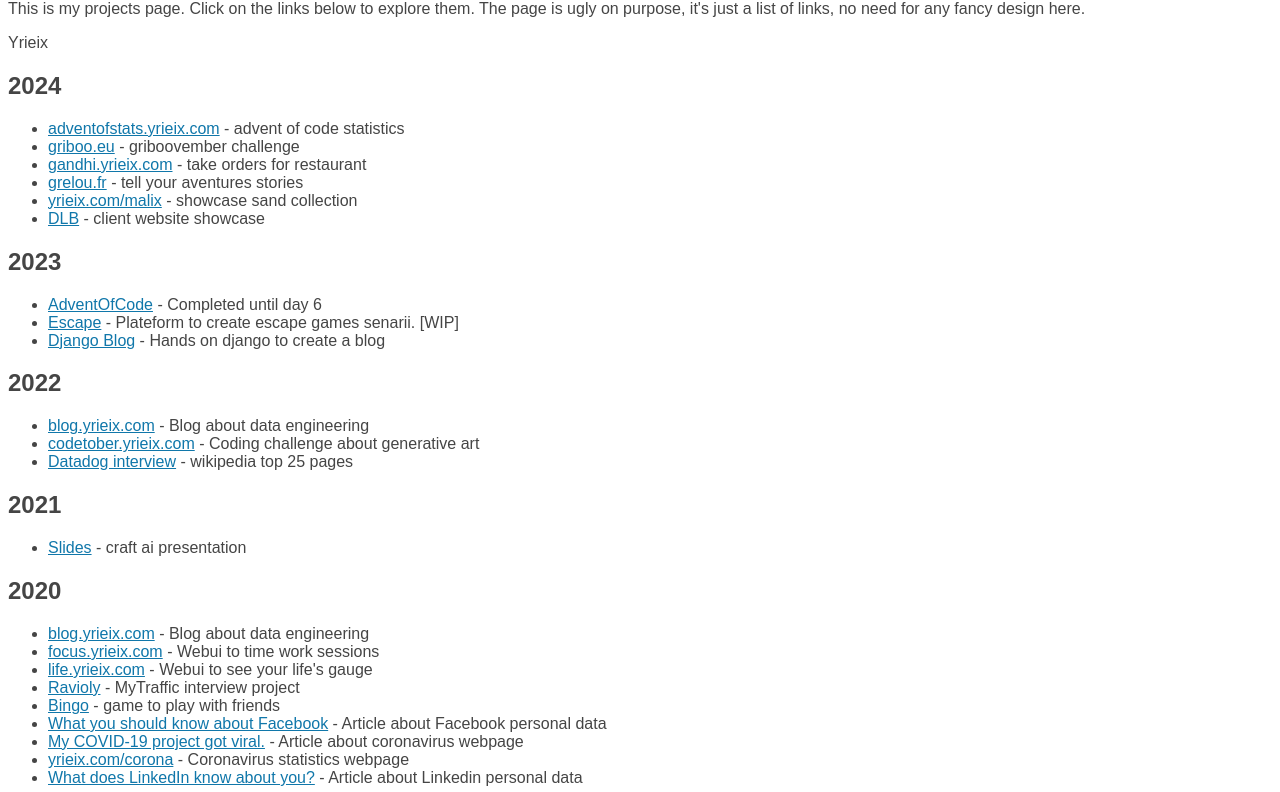
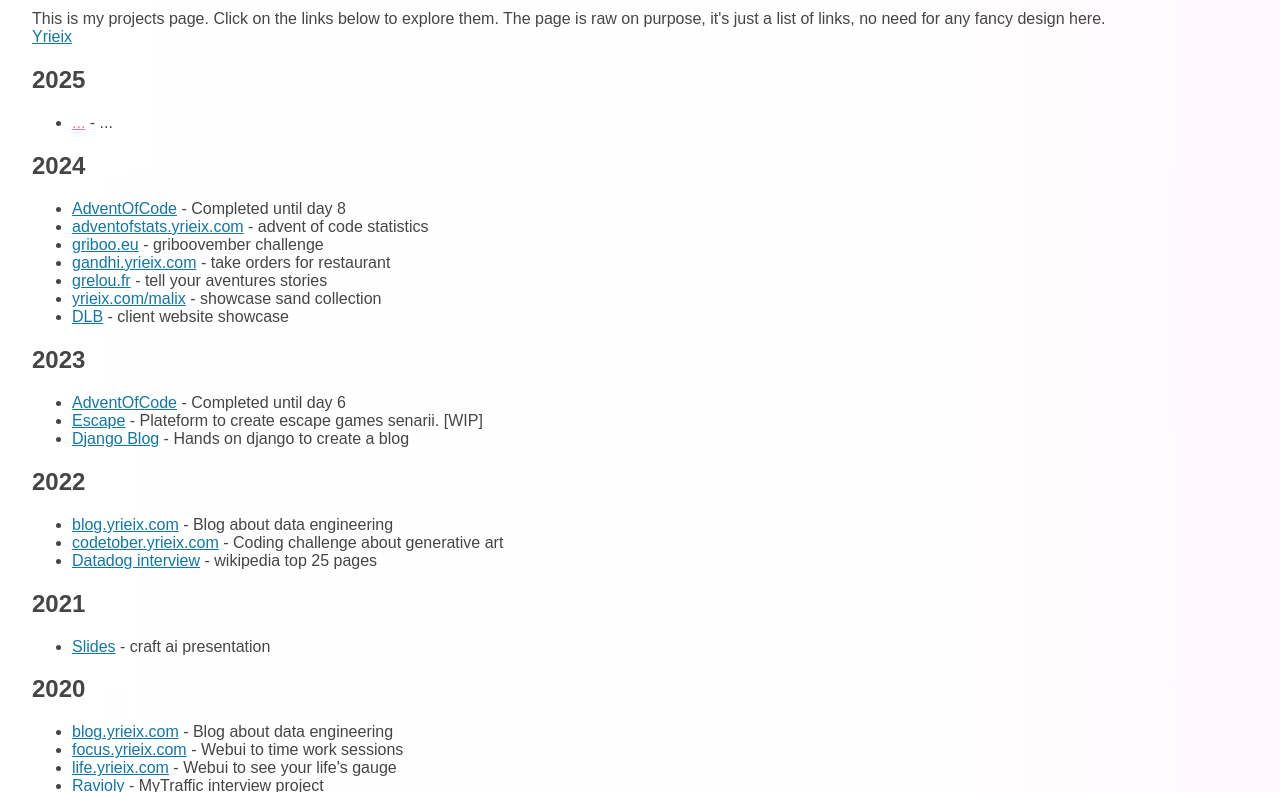
Before and after one commit to yleprince/projects, a plain HTML site: page index.html in a window 1280 px wide. Shown: the part 81-873 px from the top of the page. Drawn offline with Linux system fonts and the light colour scheme.

Commit message:
update 2025 + some custom css

```diff
--- a/index.html
+++ b/index.html
@@ -9,6 +9,9 @@
         body {
             font-family: Arial, sans-serif;
             color: #454545;
+            margin: 2em;
+            background: rgb(255,255,255);
+            background: linear-gradient(90deg, rgba(255,255,255,1) 0%, rgba(255,254,254,1) 72%, rgba(255,248,254,1) 100%);
         }
         a {
             color: #1077AA;
@@ -23,11 +26,16 @@
         <h1>My coding projects 👋</h1>
         <p>
         This is my projects page. Click on the links below to explore them. The
-        page is ugly on purpose, it's just a list of links, no need for any fancy design here.
-        </p>
-        <p>Yrieix</p>
+        page is raw on purpose, it's just a list of links, no need for any fancy design here.
+        <br>
+        <a href="https://www.linkedin.com/in/yrieixleprince/">Yrieix</a></p>
+        <h2>2025</h2>
+        <ul>
+            <li><a href="">...</a> - ...</li>
+        </ul>
         <h2>2024</h2>
         <ul>
+            <li><a href="https://github.com/yleprince/adventOfCode">AdventOfCode</a> - Completed until day 8</li>
             <li><a href="https://adventofstats.yrieix.com">adventofstats.yrieix.com</a> - advent of code statistics</li>
             <li><a href="https://griboo.eu/gallery">griboo.eu</a> - griboovember challenge</li>
             <li><a href="https://gandhi.yrieix.com/">gandhi.yrieix.com</a> - take orders for restaurant</li>
```
